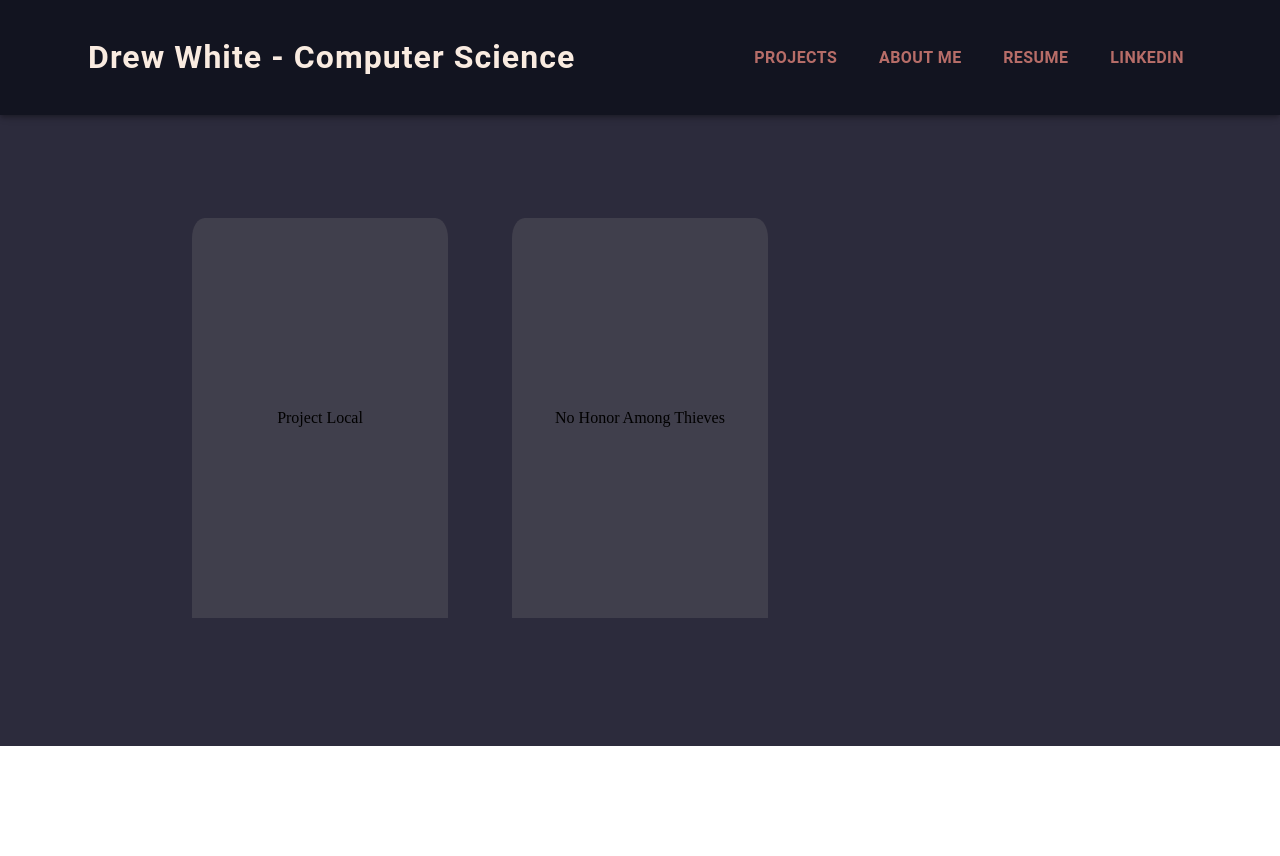
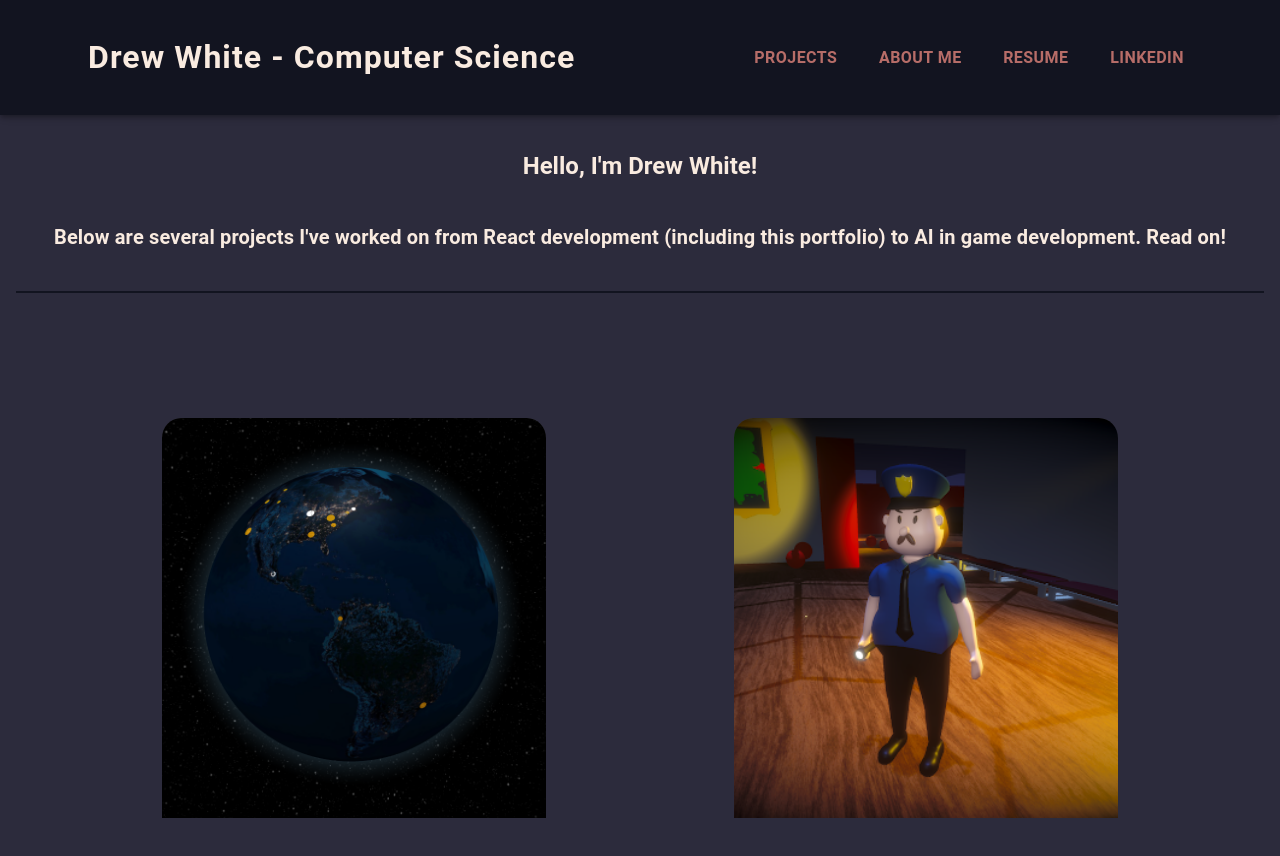
Before and after one commit to drewthemain/portfolio, a React (Create React App) app in the folder app/: page /projects in a window 1280 px wide. Shown: the top 856 px of the page. Before the commit the page ends 800 px from the top, so only its background shows below. Built offline with nearby package versions, Linux system fonts and the light colour scheme.

Commit message:
Updates to projects page

```diff
--- a/app/src/Projects/ProjectData.tsx
+++ b/app/src/Projects/ProjectData.tsx
@@ -3,14 +3,14 @@ import { ProjectDescriptor } from "../Types/types";
 const projects : ProjectDescriptor[] = [
     {
         title: "Project Local",
-        thumbnail: "",
+        thumbnail: "local.png",
         date: "Summer 2022",
         description: "",
         skills: ""
     },
     {
         title: "No Honor Among Thieves",
-        thumbnail: "",
+        thumbnail: "unnamed.png",
         date: "Spring 2023",
         description: "",
         skills: ""
--- a/app/src/Projects/ProjectSpace.tsx
+++ b/app/src/Projects/ProjectSpace.tsx
@@ -1,15 +1,40 @@
 import styled from "@emotion/styled";
 import { colors } from "../Style/colors";
 import { ProjectDescriptor } from "../Types/types";
+import { Typography } from "@mui/material";
+import { useState } from "react";
 
 const Space = styled('div')`
     display: flex;
     justify-content: center;
-    align-items: center;
     width: 100%;
     height: 100%;
     background-color: ${colors.onyx};
     border-radius: 5% 5% 0% 0%;
+    overflow: hidden;
+    overflow-wrap: break-word;
+    min-width: 200px;
+`
+
+const SpaceImage = styled('img')`
+    position: relative;
+    flex-shrink: 0;
+    objecvt-fit: cover;
+    &:hover {
+        filter: brightness(50%);
+        transition: 0.3s;
+    }
+`
+
+const DescriptionContainer = styled('div')`
+    align-text: center;
+    position: absolute;
+`
+
+const ImageHeader = styled(Typography)`
+    color: ${colors.white};
+    margin-top: 5vh;
+
 `
 
 type ProjectSpaceProps = {
@@ -17,10 +42,27 @@ type ProjectSpaceProps = {
 }
 
 const ProjectSpace = ({descriptor} : ProjectSpaceProps) => {
+    const [hover, setHover] = useState(false);
+
+    const onHover = () => {
+        setHover(true);
+    };
+
+    const onLeave = () => {
+        setHover(false);
+    };
 
     return (
-        <Space>
-            <p>{descriptor.title}</p>
+        <Space
+            onMouseEnter={onHover}
+            onMouseLeave={onLeave}
+        >
+            <SpaceImage src={require(`../../images/${descriptor.thumbnail}`)} alt="project thumbnail"/>
+            {hover ?
+                <DescriptionContainer>
+                    <ImageHeader variant="h5">{descriptor.title}</ImageHeader>
+                </DescriptionContainer>
+            : ""}
         </Space>
     )
 }
--- a/app/src/Projects/Projects.tsx
+++ b/app/src/Projects/Projects.tsx
@@ -4,17 +4,39 @@ import ProjectSpace from "./ProjectSpace"
 import { ProjectDescriptor } from "../Types/types.d"
 import { useState, useEffect } from "react"
 import projects from "./ProjectData"
+import { Typography } from "@mui/material"
+
+const WelcomeMessage = styled(Typography)`
+    color: ${colors.white};
+    margin: 3vw;
+    font-weight: bold;
+`
+
+const MainContainer = styled('div')`
+    text-align: center;
+`
+
+const Divider = styled('hr')`
+    border: 1px solid ${colors.black};
+`
 
 const ProjectsHolder = styled('div')`
     display: grid;
     width: 100%;
-    grid-template-columns: 20vw 20vw 20vw;
-    grid-gap: 5%;
+    height: 90vh;
+    grid-template-columns: 30vw 30vw;
+    grid-gap: 15%;
     grid-template-rows: 50vh;
     grid-auto-rows: 50vh;
     justify-content: center;
     margin-top: 10%;
-    margin-bottom: 10%;
+
+    @media (max-width: 900px) {
+        grid-gap: 5%;
+        grid-template-columns: 50vh;
+        margin-top: 15%;
+        height: 120vh;
+    }
 `
 
 export default function Projects() {
@@ -33,8 +55,13 @@ export default function Projects() {
     };
 
     return (
-        <ProjectsHolder>
-            {setupProjects()}
-        </ProjectsHolder>
+        <MainContainer>
+            <WelcomeMessage variant="h5">Hello, I'm Drew White!</WelcomeMessage>
+            <WelcomeMessage variant="h6">Below are several projects I've worked on from React development (including this portfolio) to AI in game development. Read on!</WelcomeMessage>
+            <Divider />
+            <ProjectsHolder>
+                {setupProjects()}
+            </ProjectsHolder>
+        </MainContainer>
     )
 }
--- a/app/src/Switcher.tsx
+++ b/app/src/Switcher.tsx
@@ -9,9 +9,9 @@ const SwitcherContainer = styled("div")`
     justify-content: center;
     align-items: center;
     background-color: ${colors.raisin};
-    margin: 0;
     padding: 0;
-    margin-top: 7%;
+    margin-top: 14vh;
+    height: fit-content;
 `;
 
 /**
```
Also changed, not shown: app/images/local.png (added), app/images/unnamed.png (added).
